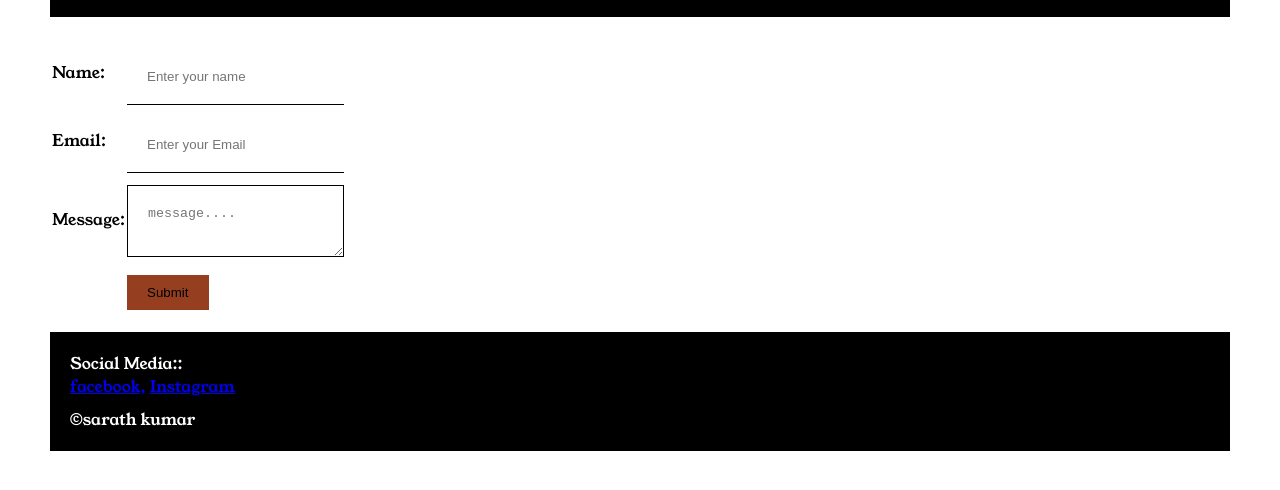
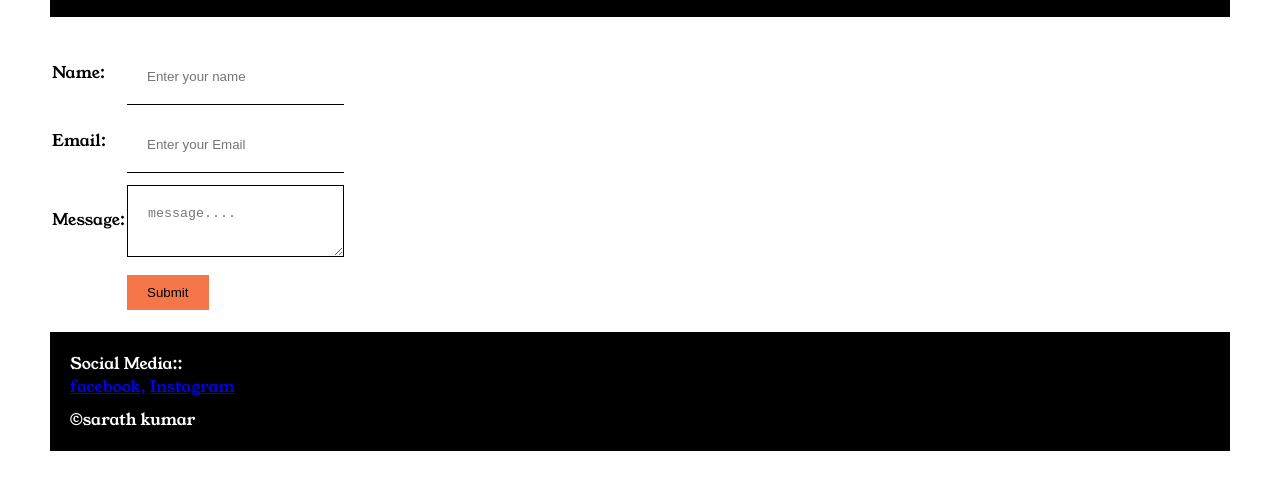
Before and after one commit to Sarathkumar-Sparkouttech/learn, a plain HTML site: page contact.html in a window 1280 px wide. Shown: the part 228-718 px from the top of the page. Drawn offline with Linux system fonts and the light colour scheme.

Commit message:
first commit

```diff
--- a/style.css
+++ b/style.css
@@ -97,5 +97,5 @@ body {
   padding-top: 10px;
   color: black;
   border: none;
-  background-color: rgb(150, 63, 32);
+  background-color: rgb(245, 118, 73);
 }
```
